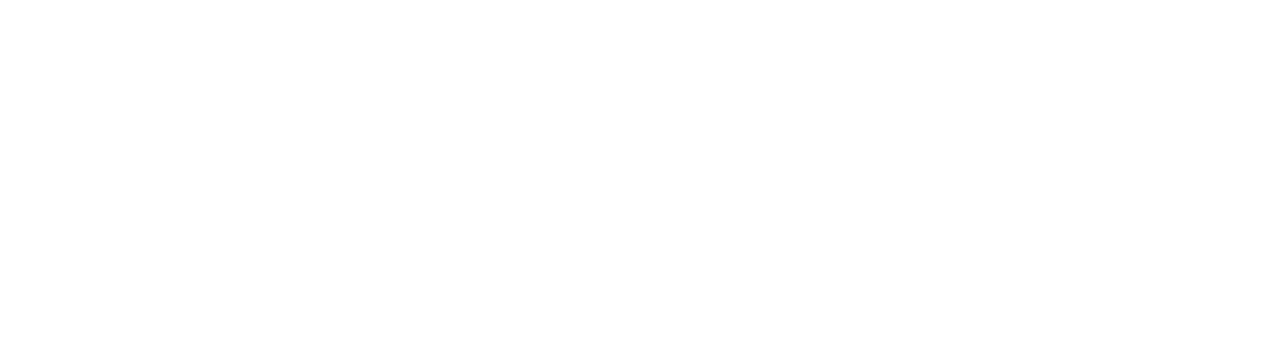
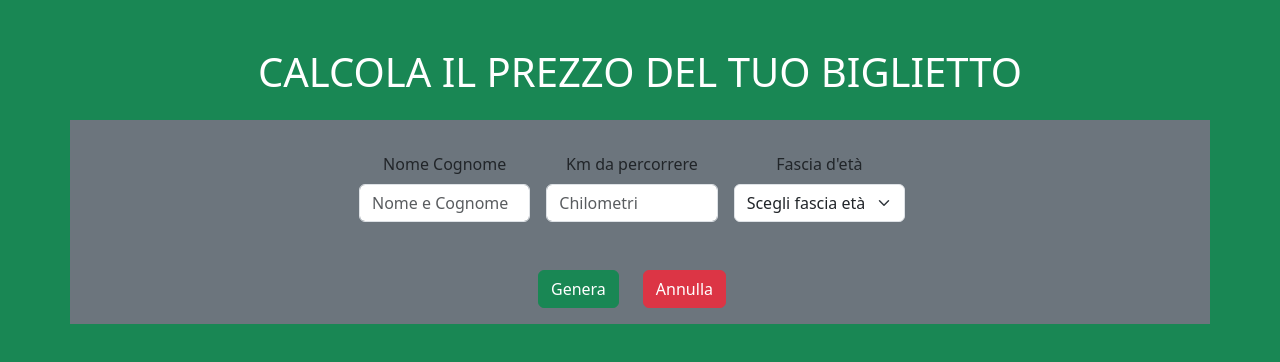
Before and after one commit to GlowingPiranha/js-biglietto-treno-form, a plain HTML site: page index.html in a window 1280 px wide. Drawn offline with nearby package versions, Linux system fonts and the light colour scheme.

Commit message:
[upd] html-first-card

```diff
--- a/index.html
+++ b/index.html
@@ -10,16 +10,47 @@
   <title>Document</title>
 </head>
 
-<body>
+<body class="bg-success">
 
-  <div class="container">
-    <div class="row">
-      <div class="col">
+  <div class="container mt-5">
+    <h1 class="text-center text-white">CALCOLA IL PREZZO DEL TUO BIGLIETTO</h1>
+    <div class="row mt-4 bg-secondary">
+      <div class="row g-3 justify-content-center">
+
+        <div class="col col-2 text-center">
+
+          <label for="inputNome" class="mb-2">Nome Cognome</label>
+          <input type="text" class="form-control" id="inputNome" placeholder="Nome e Cognome">
+        </div>
+        <div class="col col-2 text-center">
+          <label for="inputKilo" class="mb-2">Km da percorrere</label>
+          <input type="number" class="form-control" id="inputKilo" placeholder="Chilometri">
+        </div>
+        <div class="col col-2 text-center">
+          <label for="inputAge" class="mb-2">Fascia d'età</label>
+          <select class="form-select" aria-label="Default select example">
+            <option selected>Scegli fascia età</option>
+            <option value="1">Minorenne</option>
+            <option value="2">Maggiorenne</option>
+            <option value="3">Over 65</option>
+          </select>
+        </div>
+
+
+        <div class="row mt-5 justify-content-center">
+
+          <div class="col-auto">
+            <button type="submit" class="btn btn-success mb-3">Genera</button>
+          </div>
+          <div class="col-auto">
+            <button type="submit" class="btn btn-danger mb-3">Annulla</button>
+          </div>
+        </div>
+
+        </form>
 
       </div>
-    </div>
-  </div>
-  <script src="script.js"></script>
+      <script src="script.js"></script>
 </body>
 
 </html>
```
